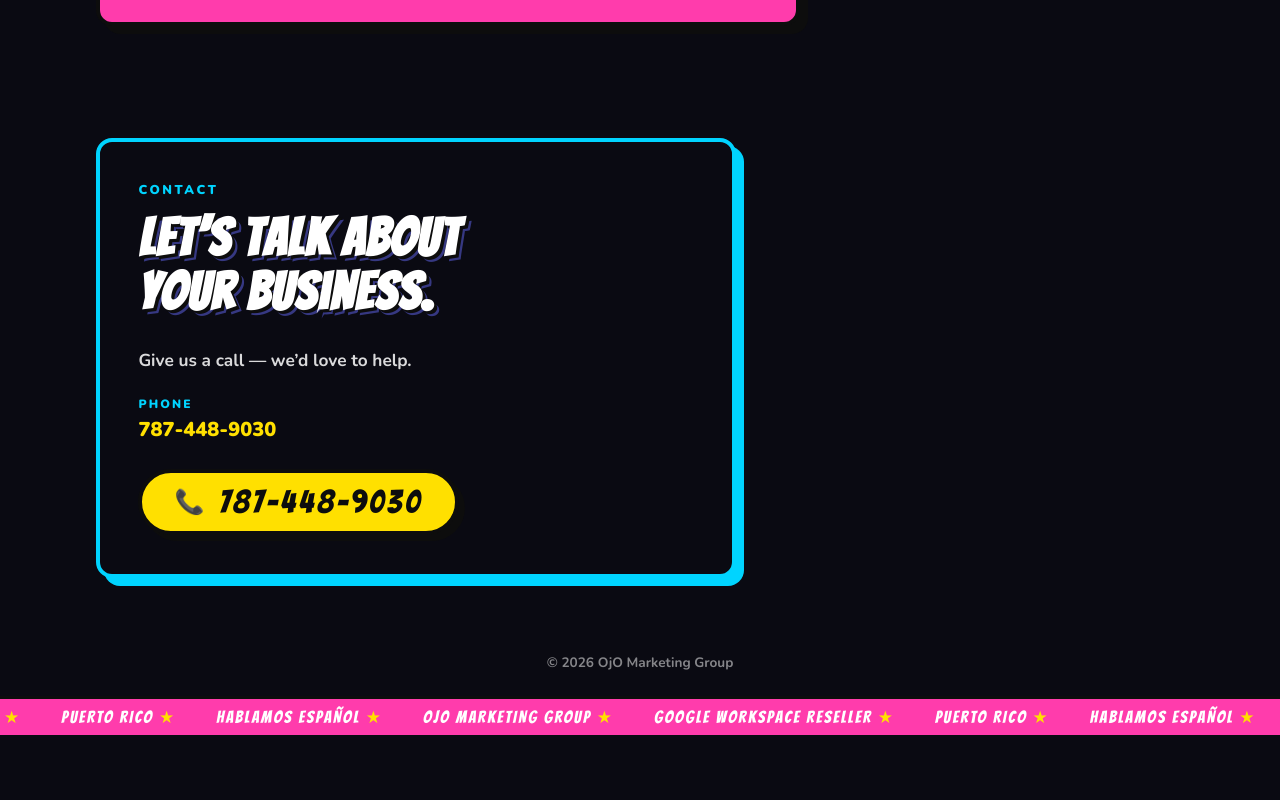
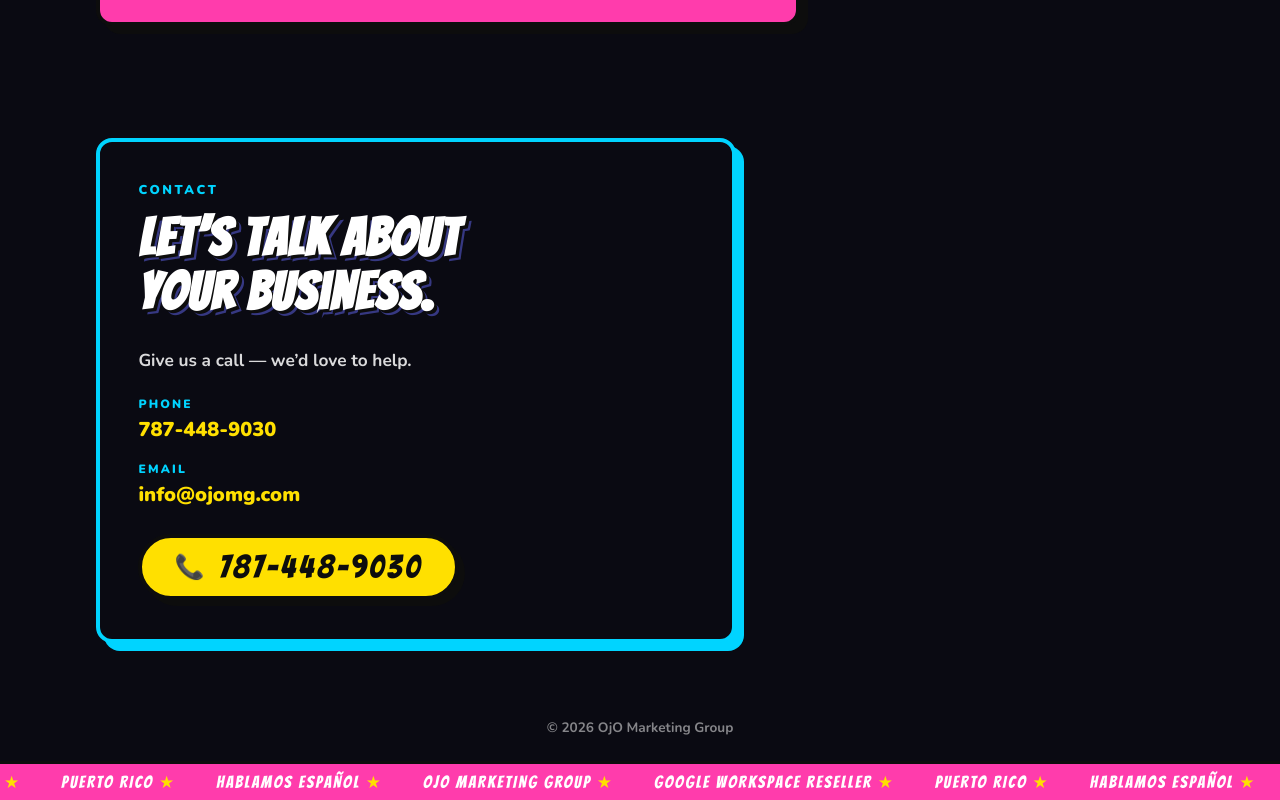
Before and after one commit to javiojo/ojomgwebsite, a plain HTML site: page index.html in a window 1280 px wide. Shown: the part 3174-3974 px from the top of the page. Before the commit the page ends 3909 px from the top, so only its background shows below. Drawn offline with nearby package versions, Linux system fonts and the light colour scheme.

Commit message:
Add info@ojomg.com to contact section

```diff
--- a/index.html
+++ b/index.html
@@ -18,7 +18,7 @@
   <link rel="preconnect" href="https://fonts.gstatic.com" crossorigin>
   <link href="https://fonts.googleapis.com/css2?family=Bangers&family=Permanent+Marker&family=Nunito:wght@700;900&display=swap" rel="stylesheet"/>
   <script type="application/ld+json">
-  {"@context":"https://schema.org","@type":"ProfessionalService","name":"OjO Marketing Group","url":"https://ojomg.com/","telephone":"+1-787-448-9030","address":{"@type":"PostalAddress","addressRegion":"PR","addressCountry":"US"},"description":"Bilingual (English/Spanish) marketing team in Puerto Rico offering AI integration and automation, websites, branding and Google Workspace.","knowsLanguage":["en","es"]}
+  {"@context":"https://schema.org","@type":"ProfessionalService","name":"OjO Marketing Group","url":"https://ojomg.com/","telephone":"+1-787-448-9030","email":"info@ojomg.com","address":{"@type":"PostalAddress","addressRegion":"PR","addressCountry":"US"},"description":"Bilingual (English/Spanish) marketing team in Puerto Rico offering AI integration and automation, websites, branding and Google Workspace.","knowsLanguage":["en","es"]}
   </script>
   <style>
     :root {
@@ -809,6 +809,10 @@
               <span data-i18n="phoneLabel">Phone</span>
               <a href="tel:+17874489030">787-448-9030</a>
             </li>
+            <li>
+              <span data-i18n="emailLabel">Email</span>
+              <a href="mailto:info@ojomg.com">info@ojomg.com</a>
+            </li>
           </ul>
           <a class="cta-phone" href="tel:+17874489030">
             <span class="phone-icon" aria-hidden="true">&#x1F4DE;</span>
@@ -888,6 +892,7 @@
         contactTitle: "Let’s talk about your business.",
         contactLead: "Give us a call — we’d love to help.",
         phoneLabel: "Phone",
+        emailLabel: "Email",
         copyright: "&copy; 2026 OjO Marketing Group",
         docTitle: "OjO Marketing Group | AI, Websites and Marketing"
       },
@@ -940,6 +945,7 @@
         contactTitle: "Hablemos de su negocio.",
         contactLead: "Llámenos — con gusto le ayudamos.",
         phoneLabel: "Teléfono",
+        emailLabel: "Correo electrónico",
         copyright: "&copy; 2026 OjO Marketing Group",
         docTitle: "OjO Marketing Group | IA, sitios web y mercadeo"
       }
```
